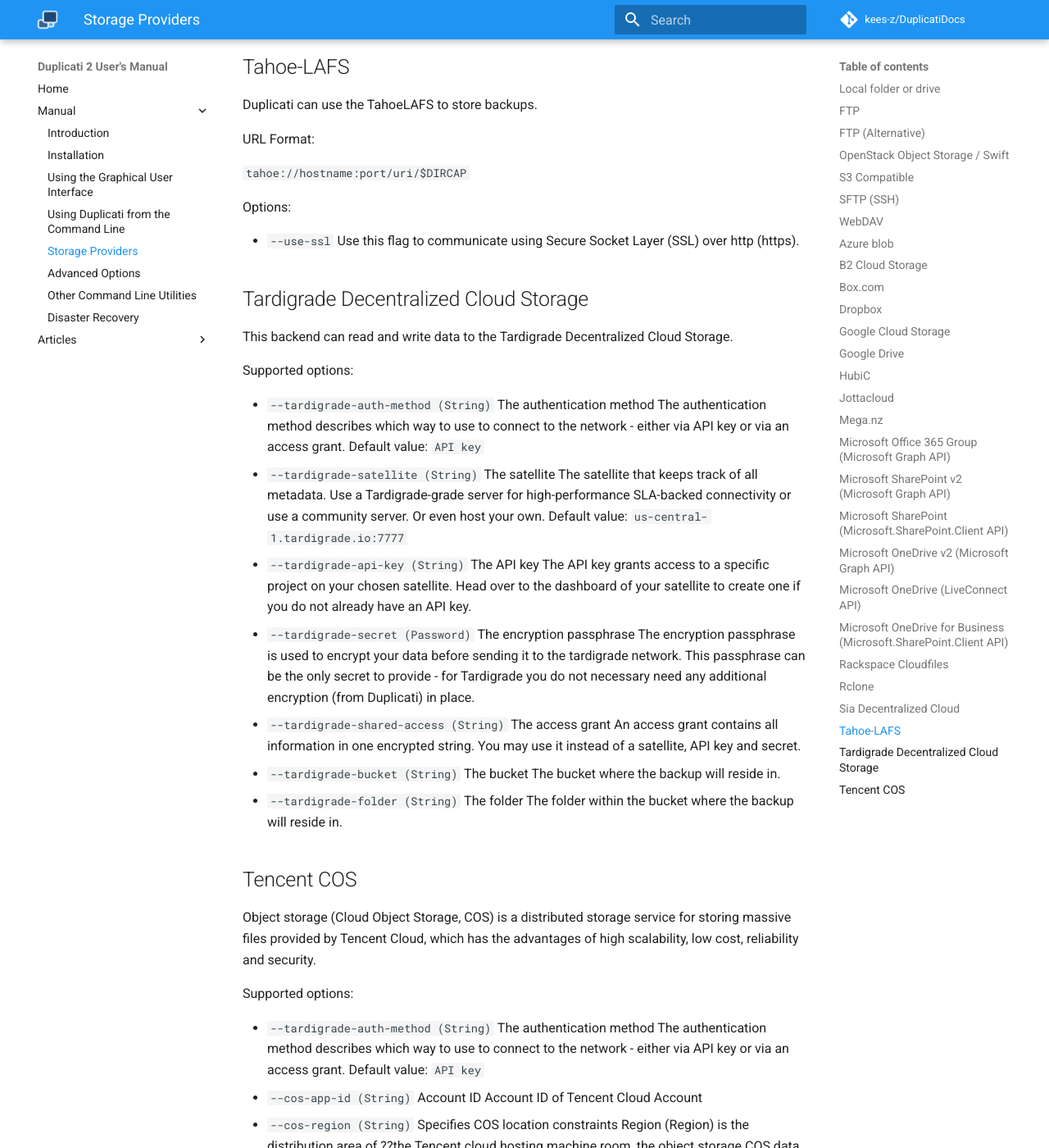
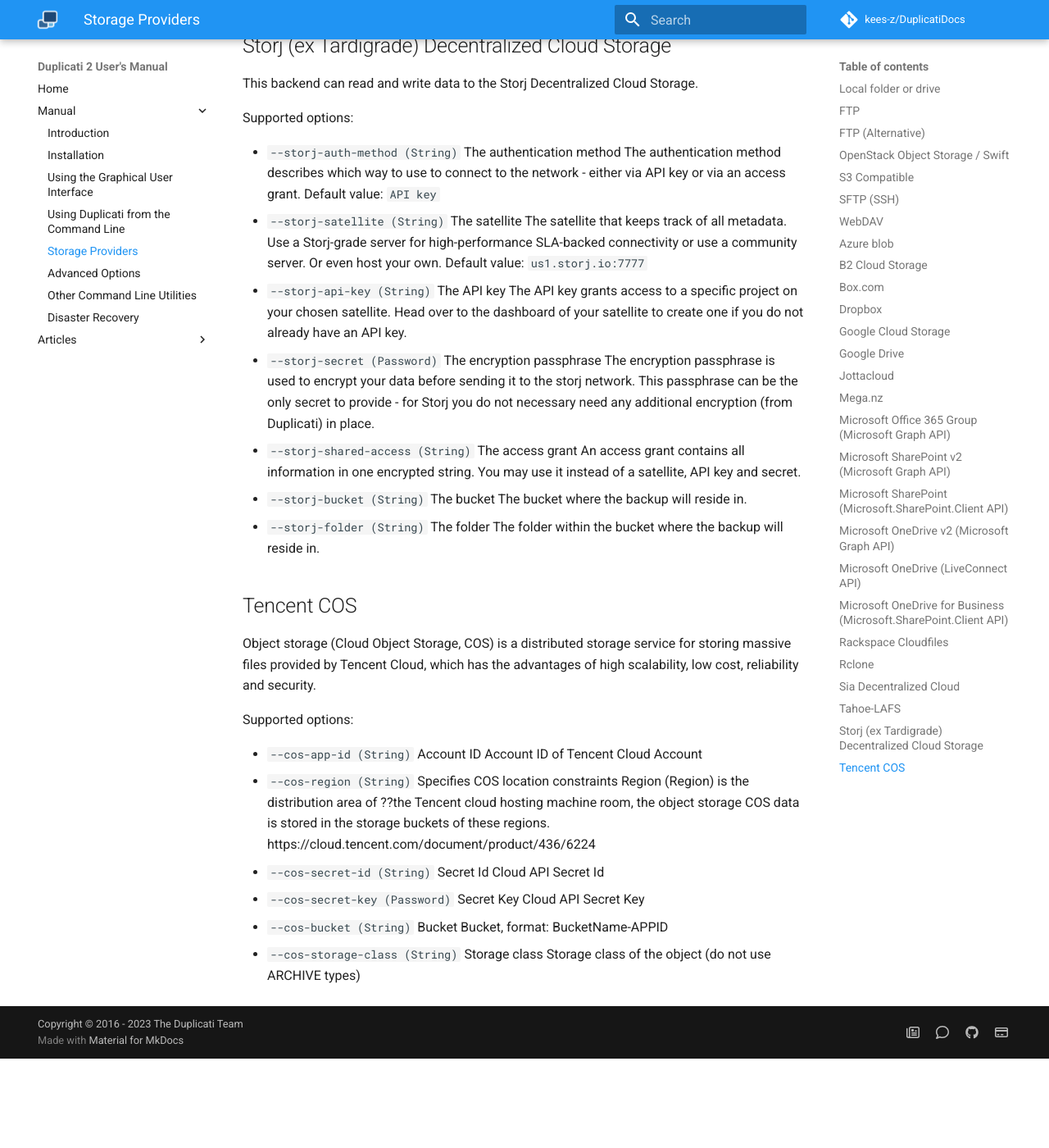
Before and after one commit to kees-z/DuplicatiDocs, an MkDocs documentation site: the page built from docs/05-storage-providers.md, in a window 1280 px wide and 1400 px high, scrolled down 20193 px. Shown: the whole window at 82% size. Built offline with MkDocs 1.6.1 and Material for MkDocs 9.7.7, drawn with Linux system fonts in a browser that asks for light colours; comment, search, counter and statistics services are not loaded; after the commit the page ends 21484 px from its top, so only the background shows below that; some of the changed text lies outside the part shown.

Commit message:
update backend list for hubic (removed) and storj (replace tardigrade) also update .NET reference

```diff
--- a/docs/01-introduction.md
+++ b/docs/01-introduction.md
@@ -111,7 +111,6 @@ The following Cloud Storage Providers are supported natively by Duplicati:
 * Dropbox
 * Google Cloud Storage
 * Google Drive
-* HubiC
 * Jottacloud
 * Mega.nz
 * Microsoft Office 365 Groups
@@ -122,7 +121,7 @@ The following Cloud Storage Providers are supported natively by Duplicati:
 * Rackspace CloudFiles
 * Rclone
 * Sia Decentralized Cloud
-* Tardigrade Decentralized Cloud Storage
+* Storj (ex Tardigrade) Decentralized Cloud Storage
 * Tencent COS
 
 Other supported targets:
--- a/docs/05-storage-providers.md
+++ b/docs/05-storage-providers.md
@@ -445,20 +445,6 @@ The authorization token retrieved from [https://duplicati-oauth-handler.appspot.
 Team drive ID.
 This option sets the team drive to use. Leaving it empty uses the personal drive.
 
-## HubiC
-
-This backend can read and write data to HubiC.
-
-URL Format:
-
-`hubic://container/folder`
-
-Options:
-
-* `--authid (Password)`
-The authorization code.
-The authorization token retrieved from [https://duplicati-oauth-handler.appspot.com?type=hubic](https://duplicati-oauth-handler.appspot.com?type=hubic)
-
 ## Jottacloud
 
 This backend can read and write data to Jottacloud using it's REST protocol.
@@ -784,33 +770,33 @@ Options:
 * `--use-ssl`
 Use this flag to communicate using Secure Socket Layer (SSL) over http (https).
 
-## Tardigrade Decentralized Cloud Storage
+## Storj (ex Tardigrade) Decentralized Cloud Storage
 
-This backend can read and write data to the Tardigrade Decentralized Cloud Storage.
+This backend can read and write data to the Storj Decentralized Cloud Storage.
 
 Supported options:
 
-* `--tardigrade-auth-method (String)`
+* `--storj-auth-method (String)`
 The authentication method
 The authentication method describes which way to use to connect to the network - either via API key or via an access grant.
 Default value: `API key`
-* `--tardigrade-satellite (String)`
+* `--storj-satellite (String)`
 The satellite
-The satellite that keeps track of all metadata. Use a Tardigrade-grade server for high-performance SLA-backed connectivity or use a community server. Or even host your own.
-Default value: `us-central-1.tardigrade.io:7777`
-* `--tardigrade-api-key (String)`
+The satellite that keeps track of all metadata. Use a Storj-grade server for high-performance SLA-backed connectivity or use a community server. Or even host your own.
+Default value: `us1.storj.io:7777`
+* `--storj-api-key (String)`
 The API key
 The API key grants access to a specific project on your chosen satellite. Head over to the dashboard of your satellite to create one if you do not already have an API key.
-* `--tardigrade-secret (Password)`
+* `--storj-secret (Password)`
 The encryption passphrase
-The encryption passphrase is used to encrypt your data before sending it to the tardigrade network. This passphrase can be the only secret to provide - for Tardigrade you do not necessary need any additional encryption (from Duplicati) in place.
-* `--tardigrade-shared-access (String)`
+The encryption passphrase is used to encrypt your data before sending it to the storj network. This passphrase can be the only secret to provide - for Storj you do not necessary need any additional encryption (from Duplicati) in place.
+* `--storj-shared-access (String)`
 The access grant
 An access grant contains all information in one encrypted string. You may use it instead of a satellite, API key and secret.
-* `--tardigrade-bucket (String)`
+* `--storj-bucket (String)`
 The bucket
 The bucket where the backup will reside in.
-* `--tardigrade-folder (String)`
+* `--storj-folder (String)`
 The folder
 The folder within the bucket where the backup will reside in.
 
@@ -821,10 +807,6 @@ Object storage (Cloud Object Storage, COS) is a distributed storage service for
 
 Supported options:
 
-* `--tardigrade-auth-method (String)`
-The authentication method
-The authentication method describes which way to use to connect to the network - either via API key or via an access grant.
-Default value: `API key`
 * `--cos-app-id (String)`
 Account ID
 Account ID of Tencent Cloud Account
@@ -840,3 +822,6 @@ Cloud API Secret Key
 * `--cos-bucket (String)`
 Bucket
 Bucket, format: BucketName-APPID
+* `--cos-storage-class (String)`
+Storage class
+Storage class of the object (do not use ARCHIVE types)
--- a/docs/07-other-command-line-utilities.md
+++ b/docs/07-other-command-line-utilities.md
@@ -127,7 +127,7 @@ Usage:
 `<protocol>://<username>:<password>@<path>`
 
 Supported protocols are:
-`aftp`, `amzcd`, `azure`, `b2`, `box`, `cloudfiles`, `dropbox`, `file`, `ftp`, `googledrive`, `gcs`, `hubic`, `jottacloud`, `mega`, `onedrive`, `openstack`, `s3`, `od4b`, `mssp`, `ssh`, `tahoe`, `webdav`
+`aftp`, `amzcd`, `azure`, `b2`, `box`, `cloudfiles`, `dropbox`, `file`, `ftp`, `googledrive`, `gcs`, `jottacloud`, `mega`, `onedrive`, `openstack`, `s3`, `od4b`, `mssp`, `ssh`, `tahoe`, `webdav`
 
 Use one or more of the following command line options:
 
@@ -223,7 +223,7 @@ The following commands are supported:
 `GET`, `PUT`, `LIST`, `DELETE`, `CREATEFOLDER`
 
 The supported protocols are:
-`aftp`, `amzcd`, `azure`, `b2`, `box`, `cloudfiles`, `dropbox`, `file`, `ftp`, `googledrive`, `gcs`, `hubic`, `jottacloud`, `mega`, `onedrive`, `openstack`, `s3`, `od4b`, `mssp`, `ssh`, `tahoe`, `webdav`
+`aftp`, `amzcd`, `azure`, `b2`, `box`, `cloudfiles`, `dropbox`, `file`, `ftp`, `googledrive`, `gcs`, `jottacloud`, `mega`, `onedrive`, `openstack`, `s3`, `od4b`, `mssp`, `ssh`, `storj', `tahoe`, `webdav`
 
 Example:
 `LIST ftp://user:pass@server/folder`
```
Also changed, not shown: other parts of docs/01-introduction.md (+1 -1 lines).
